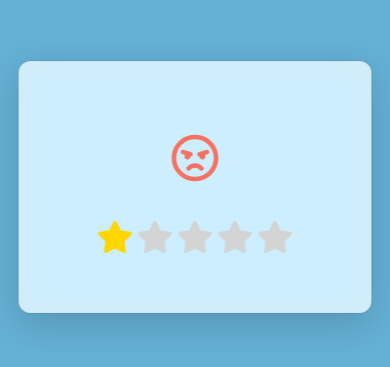
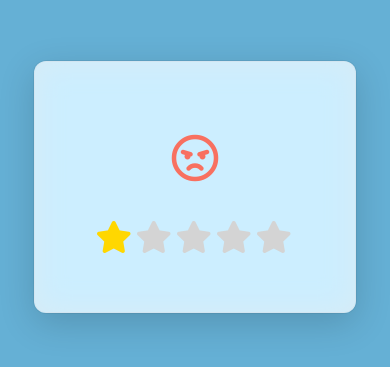
Before and after one commit to hernandoabella/calificacion-con-emojis, a plain HTML site: page index.html in a window 390 px wide. Shown: the part 235-602 px from the top of the page. Drawn offline with Linux system fonts and the light colour scheme.

Commit message:
Update styles.css
mejoras en la interfaz

```diff
--- a/styles.css
+++ b/styles.css
@@ -57,15 +57,3 @@ body {
 .fa-star:hover {
   color: gold;
 }
-
-@media screen and (max-width: 768px) {
-  .container {
-    width: 90vw;
-    max-width: 90%;
-  }
-
-  .rating-container {
-    width: 80%;
-    text-align: center;
-  }
-}
```
